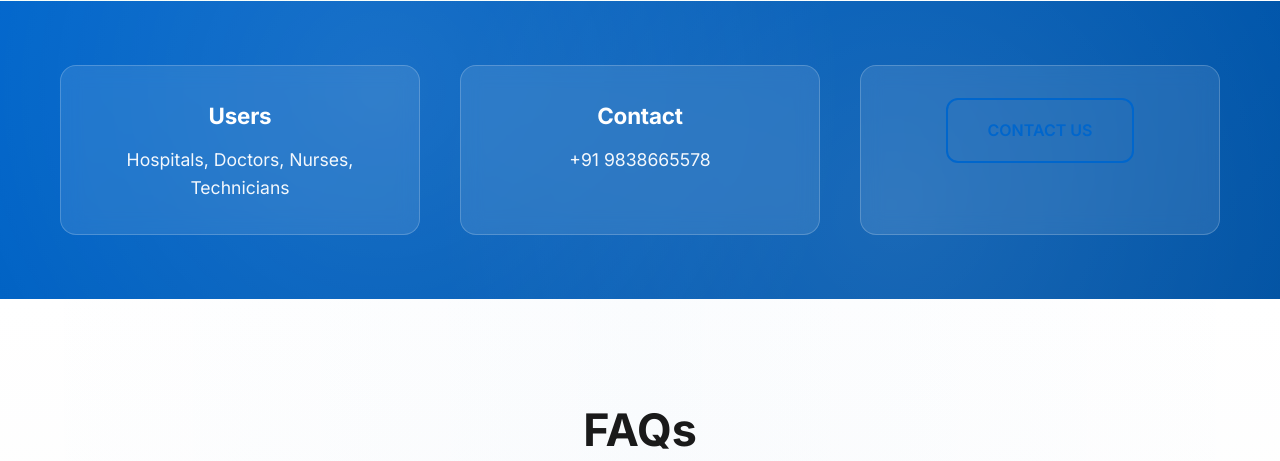
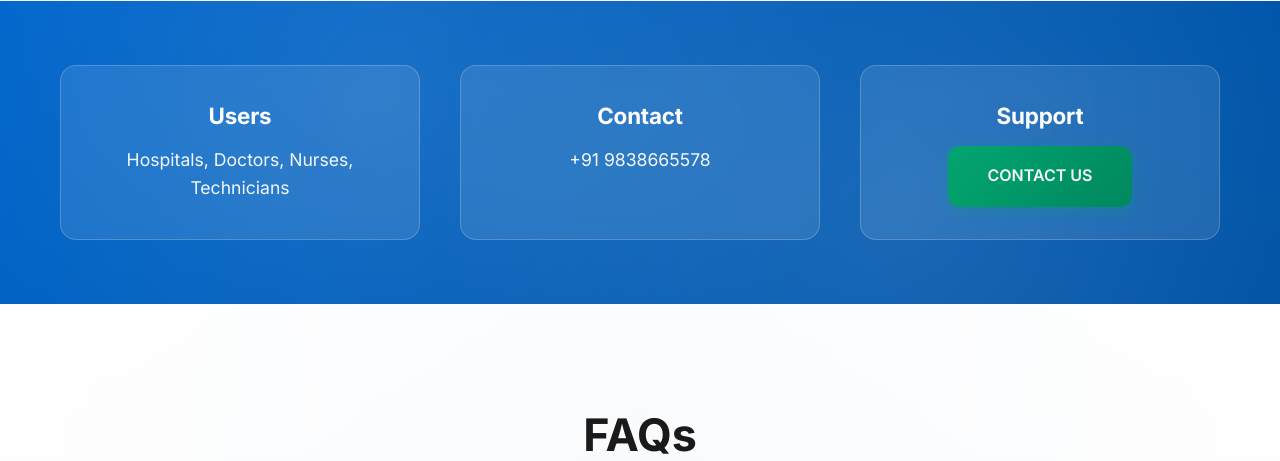
Before and after one commit to rash167860/thelocum, a Flask app: page / in a window 1280 px wide. Shown: the part 4522-4983 px from the top of the page. Run offline with Flask 3, Linux system fonts and the light colour scheme.

Commit message:
Update homepage.html

```diff
--- a/templates/homepage.html
+++ b/templates/homepage.html
@@ -8,6 +8,7 @@
     <link rel="preconnect" href="https://fonts.googleapis.com">
     <link rel="preconnect" href="https://fonts.gstatic.com" crossorigin>
     <link href="https://fonts.googleapis.com/css2?family=Inter:wght@300;400;500;600;700;800&display=swap" rel="stylesheet">
+    <link rel="icon" type="image/png" href="static/logo.png">
 </head>
 <body>
     <!-- Navigation -->
@@ -199,7 +200,10 @@
                     <p>+91 9838665578</p>
                 </div>
                 <div class="fact-item">
-                    <a href="#contact" class="btn btn-outline">CONTACT US</a>
+                    <h3>Support</h3>
+                    <p>
+                        <a href="#contact" class="btn btn-primary">CONTACT US</a>
+                    </p>
                 </div>
             </div>
         </div>
```
